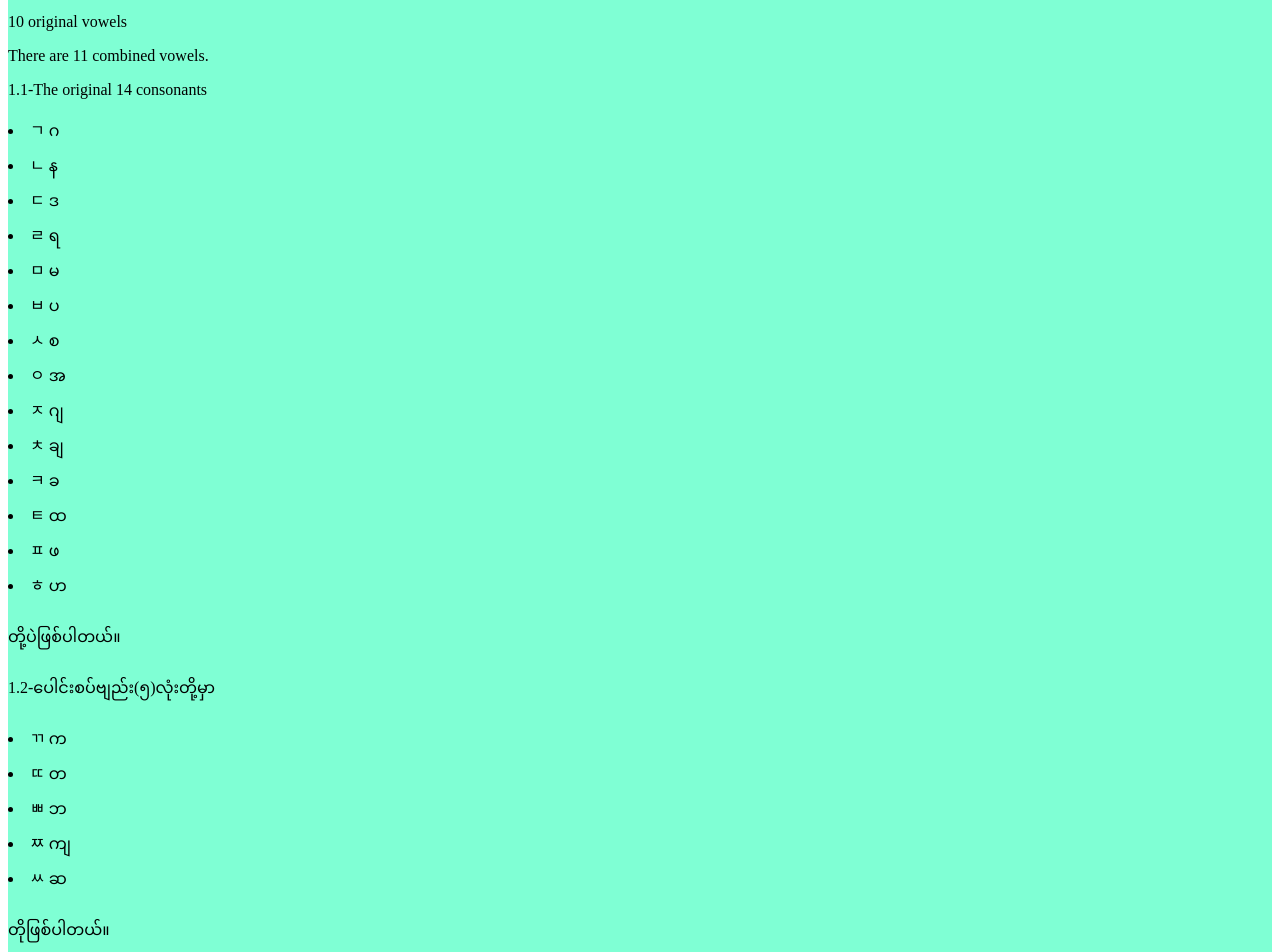
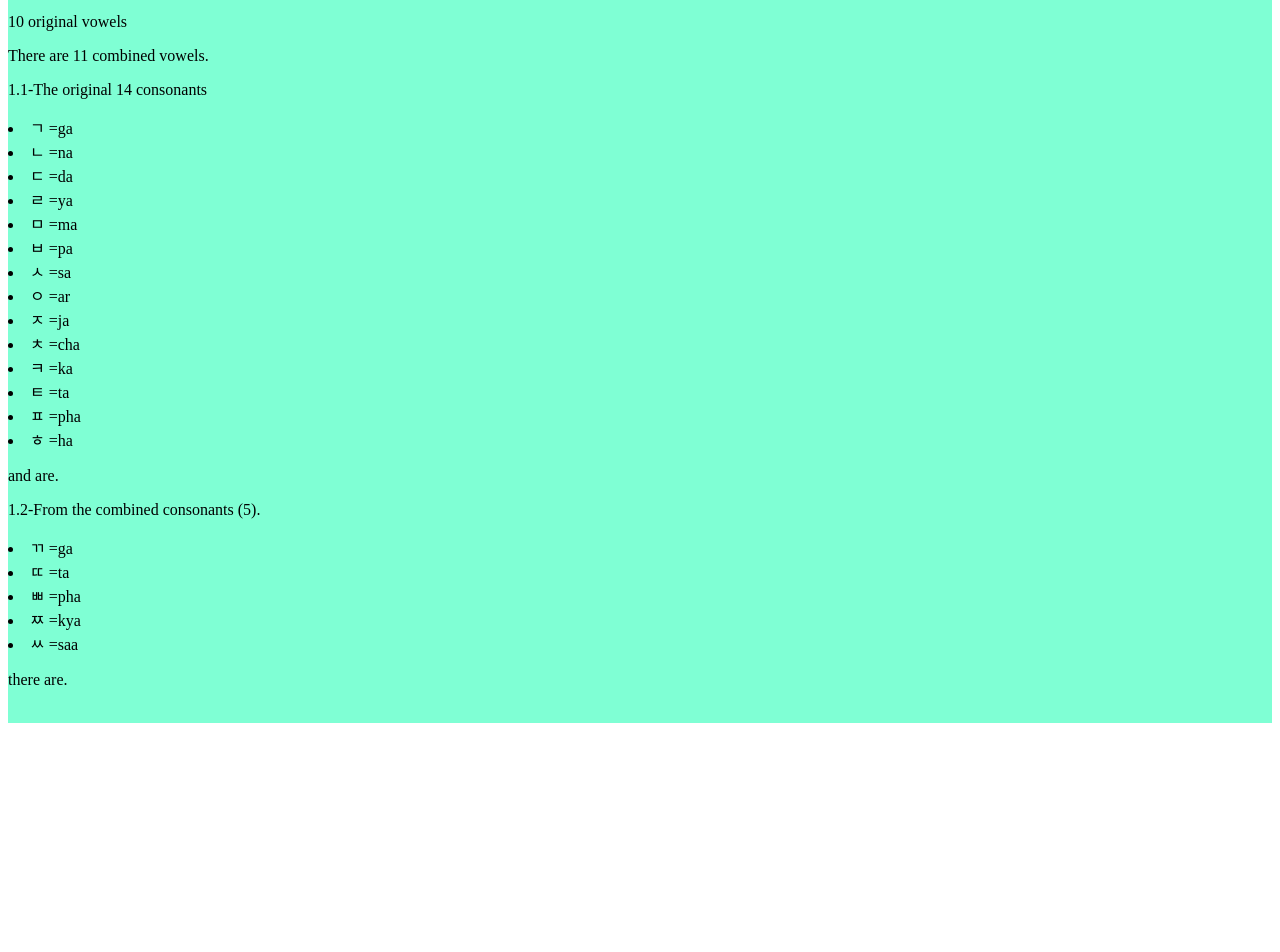
Before and after one commit to eiithu142/koreanburmese, a plain HTML site: page index.html in a window 1280 px wide. Shown: the part 392-1344 px from the top of the page. After the commit the page ends 1131 px from the top, so only its background shows below. Drawn offline with nearby package versions, Linux system fonts and the light colour scheme.

Commit message:
Update index.html
Signed-off-by: Thar w phyo <129317276+tharpphyo@users.noreply.github.com>

```diff
--- a/index.html
+++ b/index.html
@@ -28,29 +28,29 @@
     <p>10 original vowels</p>
     <p>There are 11 combined vowels.</p>
     <p>1.1-The original 14 consonants</p>
-       <li>ㄱ ဂ</li>
-       <li>ㄴ န</li>
-       <li>ㄷ ဒ</li>
-       <li>ㄹ ရ</li>
-       <li>ㅁ မ</li>
-       <li>ㅂ ပ</li>
-       <li>ㅅ စ</li>
-       <li>ㅇ အ</li>
-       <li>ㅈ ဂျ</li>
-       <li>ㅊ ချ</li>
-       <li>ㅋ ခ</li>
-       <li>ㅌ ထ</li>
-       <li>ㅍ ဖ</li>
-       <li>ㅎ ဟ</li>
-<p>တို့ပဲဖြစ်ပါတယ်။</p>
+       <li>ㄱ =ga</li>
+       <li>ㄴ =na</li>
+       <li>ㄷ =da</li>
+       <li>ㄹ =ya</li>
+       <li>ㅁ =ma</li>
+       <li>ㅂ =pa</li>
+       <li>ㅅ =sa</li>
+       <li>ㅇ =ar</li>
+       <li>ㅈ =ja</li>
+       <li>ㅊ =cha</li>
+       <li>ㅋ =ka</li>
+       <li>ㅌ =ta</li>
+       <li>ㅍ =pha</li>
+       <li>ㅎ =ha</li>
+<p>and are.</p>
 
-       <p>1.2-ပေါင်းစပ်ဗျည်း(၅)လုံးတို့မှာ</p>
-       <li>ㄲ က</li>
-       <li>ㄸ တ</li>
-       <li>ㅃ ဘ</li>
-       <li>ㅉ ကျ</li>
-       <li>ㅆ ဆ</li>
-<p>တိုဖြစ်ပါတယ်။</p>
+       <p>1.2-From the combined consonants (5).</p>
+       <li>ㄲ =ga</li>
+       <li>ㄸ =ta</li>
+       <li>ㅃ =pha</li>
+       <li>ㅉ =kya</li>
+       <li>ㅆ =saa</li>
+<p>there are.</p>
 <p><a href="www.facebojok login.com"</p></a>
 
 
```
